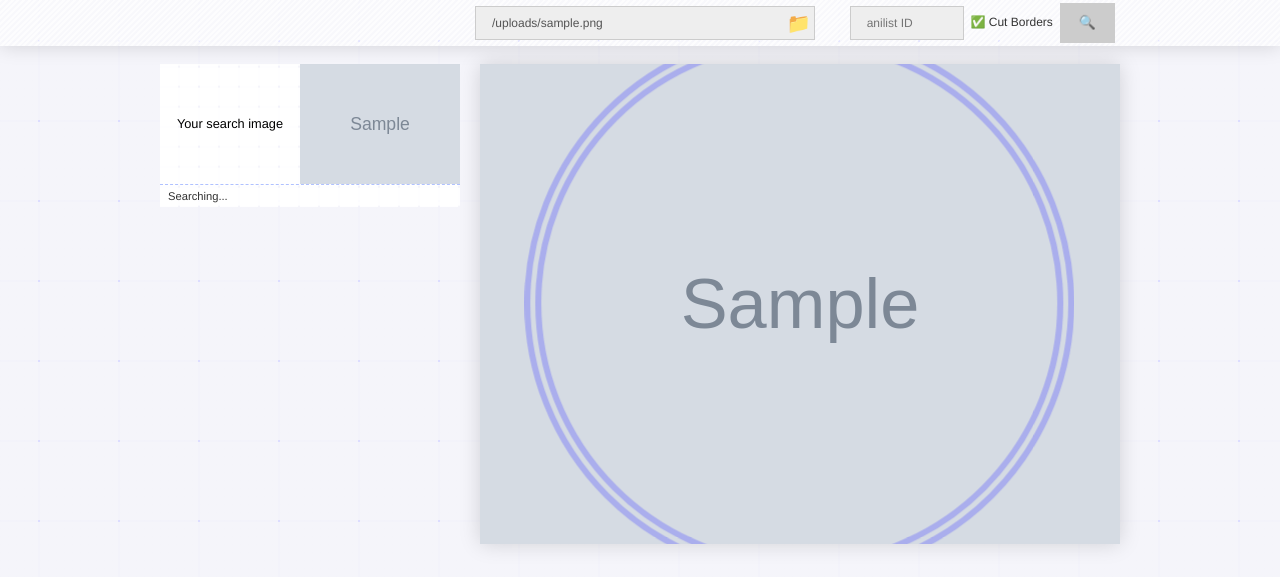
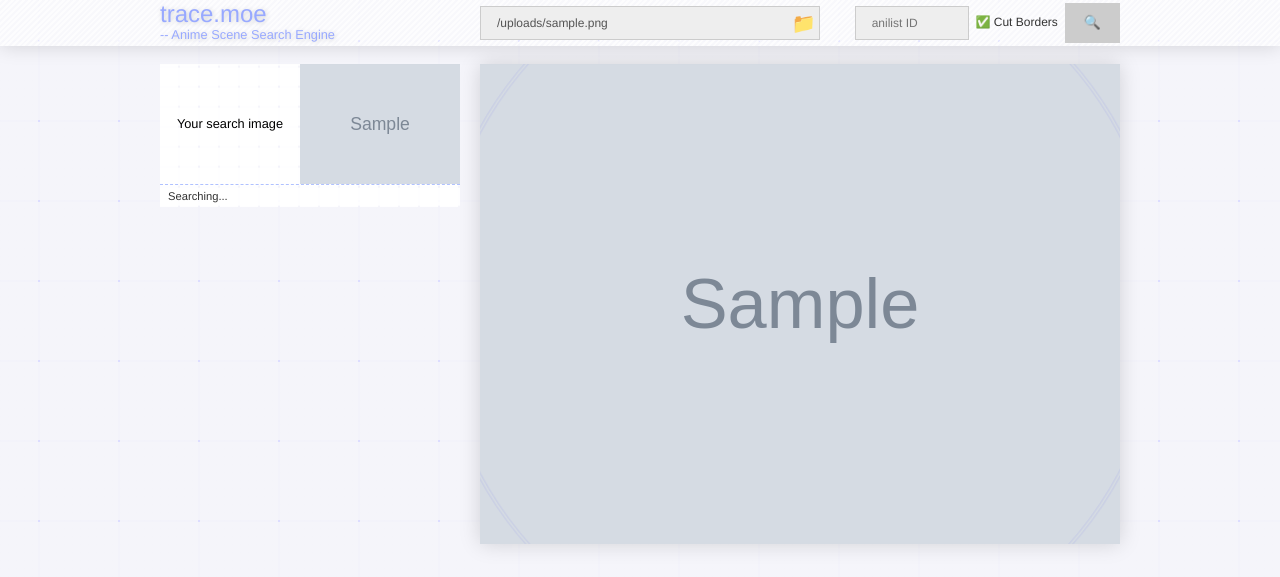
Before and after one commit to soruly/trace.moe-www, a Node project: template views/index.ejs in a window 1280 px wide. Shown: the top 577 px of the page. Run offline with Node 20 templates, Linux system fonts and the light colour scheme; the template is opened without the code that fills it: most values are stand-ins (such as "Sample title", 1, 10 or a date in 2020); grey boxes marked "Sample" are stand-in pictures.

Commit message:
Add logo

```diff
--- a/static/css/index.css
+++ b/static/css/index.css
@@ -58,6 +58,29 @@
   z-index: 20;
   transition: opacity 300ms ease-out;
 }
+.search-bar .logo {
+  width: 300px;
+  display: none;
+  color: #98a9ff;
+  text-shadow: 1px 1px 5px #cccccc;
+  transition: all 300ms ease-out;
+}
+.search-bar .logo:hover {
+  color: #c4ceff;
+  transition: all 300ms ease-out;
+}
+.search-bar.ready .logo {
+  display: block;
+}
+.search-bar a:hover {
+  text-decoration: none;
+}
+.search-bar .logo .title {
+  font-size: 1.5rem;
+}
+.search-bar .logo .subtitle {
+  font-size: 0.8rem;
+}
 .search-bar.ready {
   opacity: 1;
   top: 0;
@@ -86,7 +109,7 @@
   flex-wrap: wrap;
   align-items: flex-start;
   align-content: space-around;
-  justify-content: space-around;
+  justify-content: space-between;
   box-shadow: 0 0 20px rgba(0, 0, 0, 0.15);
   background: rgba(255, 255, 255, 0.8);
 }
@@ -254,9 +277,6 @@
   color: #cccccc;
   background: #cccccc;
   transition: color 300ms ease-out, box-shadow 300ms ease-out, background 300ms ease-out;
-}
-.search-bar .logo {
-  width: 300px;
 }
 
 .wrap {
--- a/views/index.ejs
+++ b/views/index.ejs
@@ -41,7 +41,12 @@
   <div class="drop-target"></div>
   <div class="search-bar <%= imageURL ? 'ready' : '' %>">
     <div class="search-bar-content">
-      <div class="logo"></div>
+      <a href="/">
+        <div class="logo">
+          <div class="title">trace.moe</div>
+          <div class="subtitle">-- Anime Scene Search Engine</div>
+        </div>
+      </a>
       <div class="form-controls">
         <form>
           <input
```
